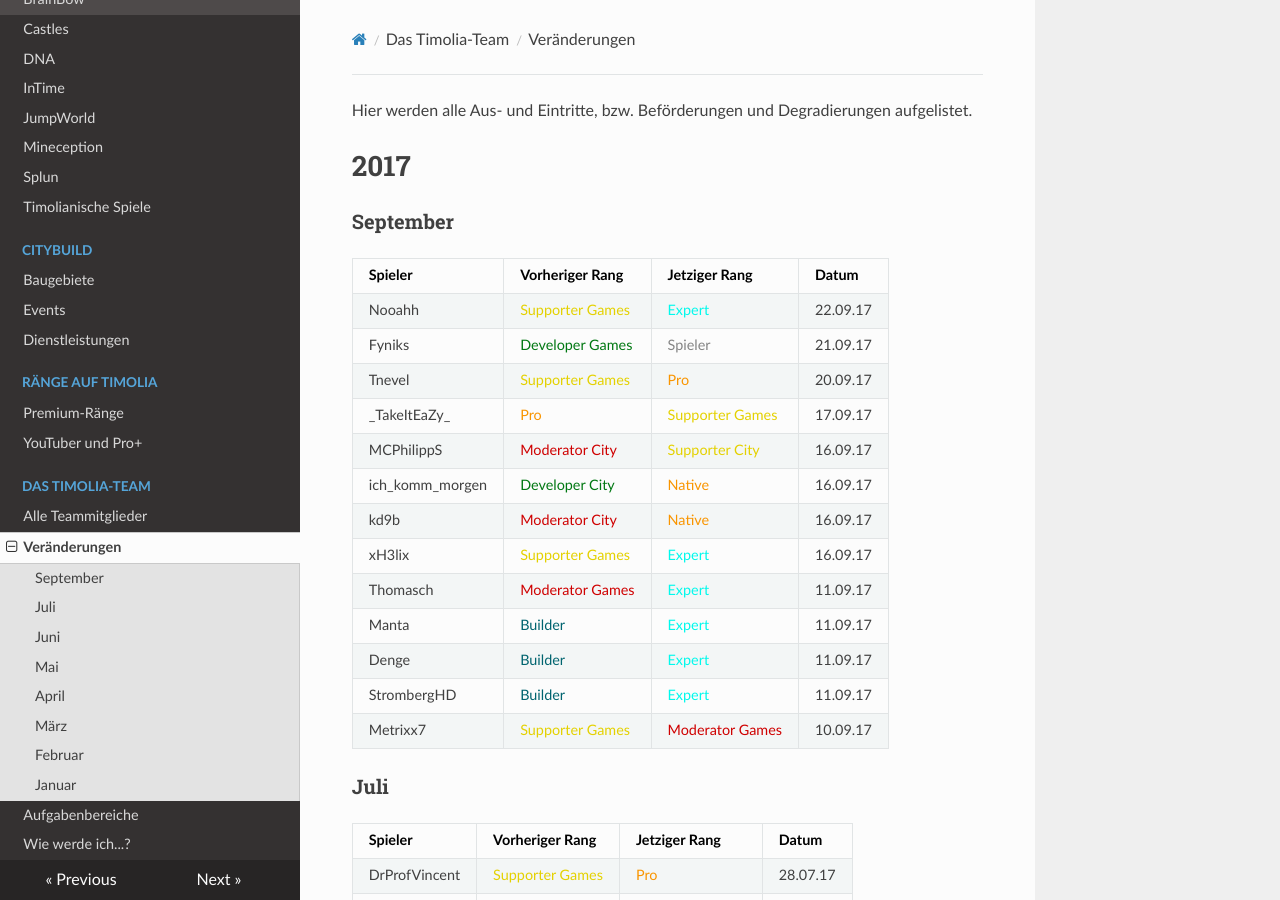
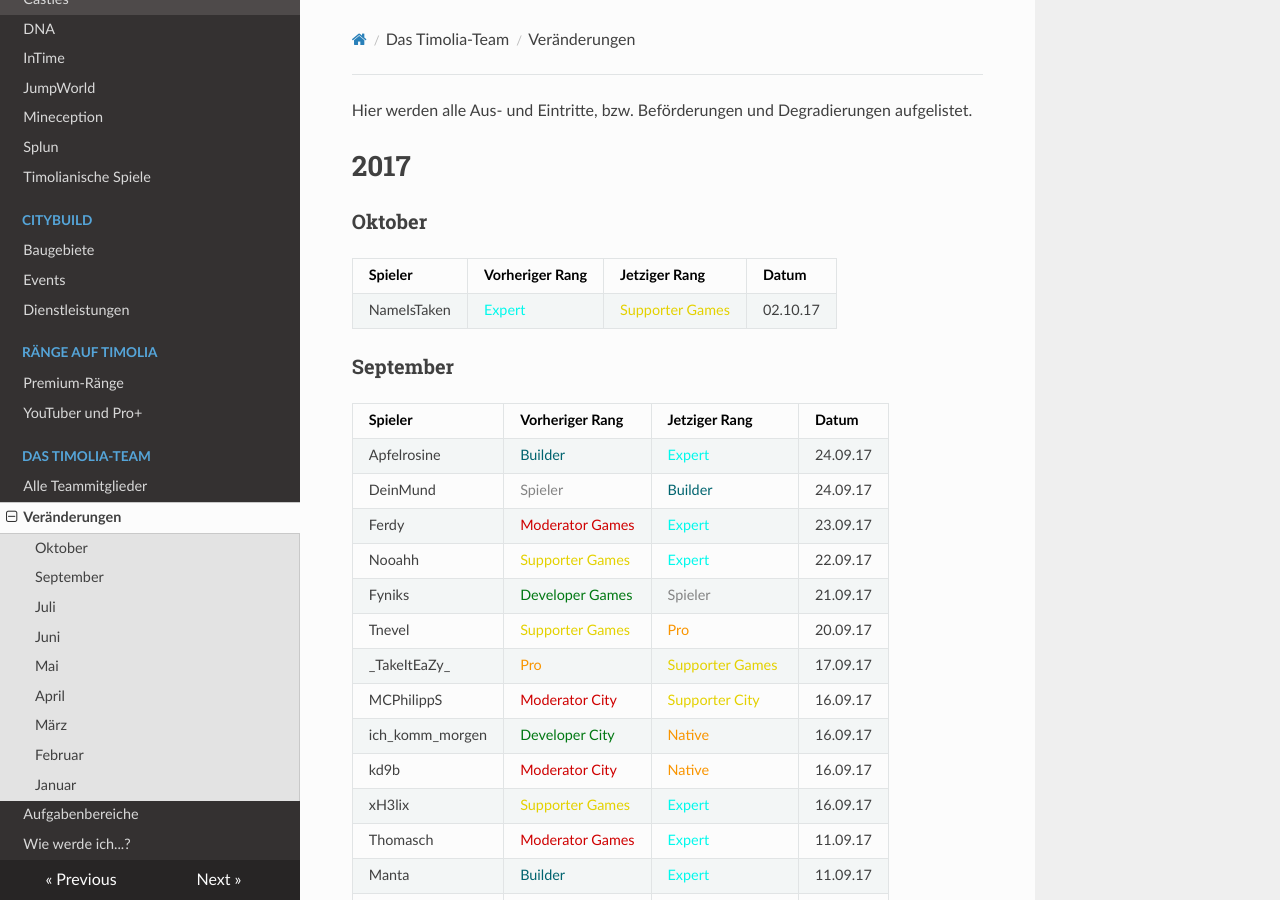
Before and after one commit to TimoliaDE/HowTo, an MkDocs documentation site: the page built from docs/team/changes.md, in a window 1280 px wide and 900 px high. Built offline with MkDocs 1.6.1, drawn with Linux system fonts in a browser that asks for light colours; nearby versions of some CDN libraries; old or Windows-style settings are respelled for this version of MkDocs.

Commit message:
Update changes.md

```diff
--- a/docs/team/changes.md
+++ b/docs/team/changes.md
@@ -2,9 +2,17 @@ Hier werden alle Aus- und Eintritte, bzw. Beförderungen und Degradierungen aufg
 
 # 2017
 
+###<strong>Oktober</strong>
+| Spieler | Vorheriger Rang | Jetziger Rang | Datum |
+| ------ | ------ | ------ | ------ |
+|NameIsTaken | <span style="color:#00F9EC">Expert</span> | <span style="color:#E4D100">Supporter Games</span> | 02.10.17 |
+
 ###<strong>September</strong>
 | Spieler | Vorheriger Rang | Jetziger Rang | Datum |
 | ------ | ------ | ------ | ------ |
+|Apfelrosine | <span style="color:#00646F">Builder</span> | <span style="color:#00F9EC">Expert</span> | 24.09.17 |
+|DeinMund | <span style="color:#848484">Spieler</span> | <span style="color:#00646F">Builder</span> | 24.09.17 |
+|Ferdy | <span style="color:#CF0101">Moderator Games</span> | <span style="color:#00F9EC">Expert</span> | 23.09.17 |
 |Nooahh | <span style="color:#E4D100">Supporter Games</span> | <span style="color:#00F9EC">Expert</span> | 22.09.17 |
 |Fyniks | <span style="color:#007812">Developer Games</span> | <span style="color:#848484">Spieler</span> | 21.09.17 |
 |Tnevel | <span style="color:#E4D100">Supporter Games</span> | <span style="color:#F99500">Pro</span> | 20.09.17 |
```
